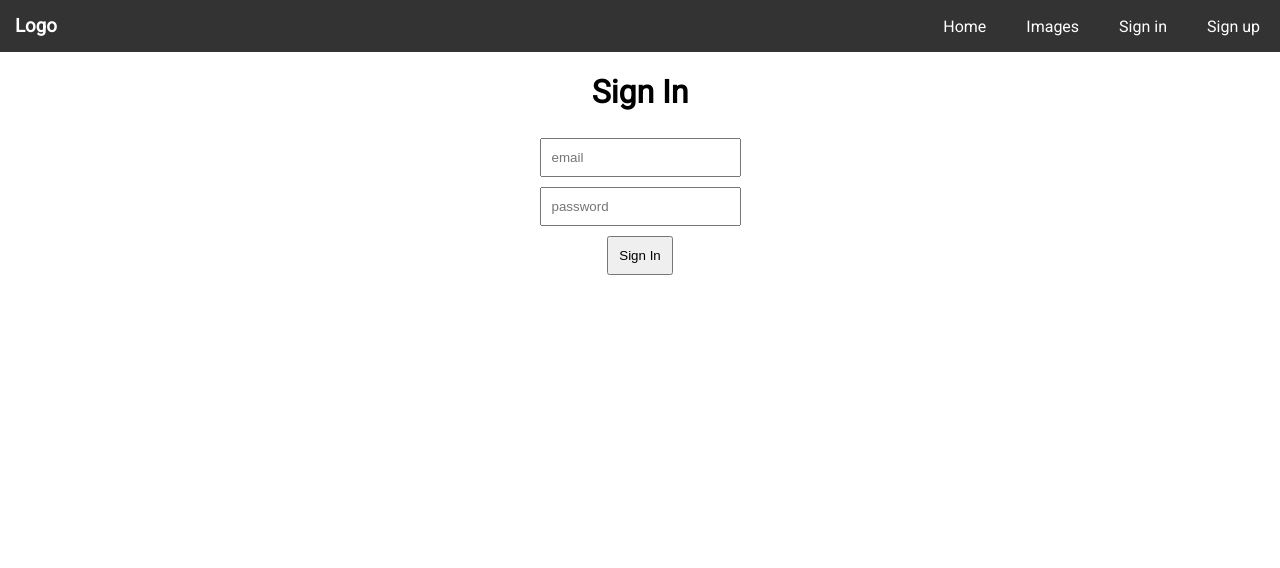
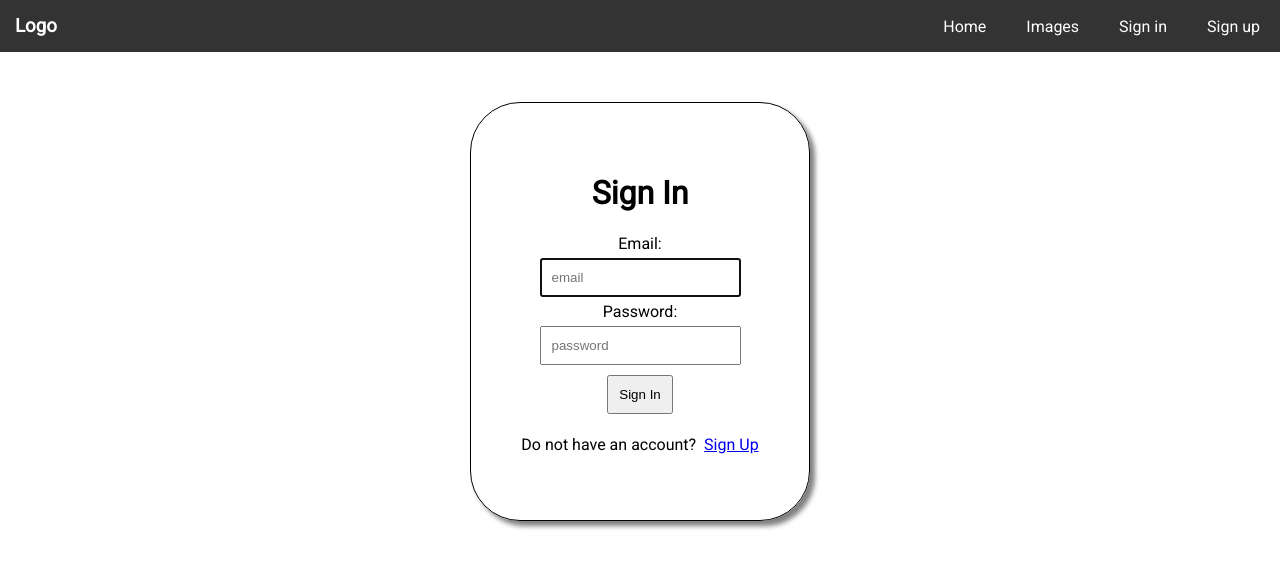
Before and after one commit to szymongasiewski/scenery-change-detection-frontend, a React (Vite) app: page /signin in a window 1280 px wide. Shown: the top 568 px of the page. Built offline with nearby package versions, Linux system fonts and the light colour scheme.

Commit message:
small changes in register page, index.css, main.jsx, new Login page, creating new AuthProvider

```diff
--- /dev/null
+++ b/src/context/AuthProvider.jsx
@@ -0,0 +1,15 @@
+import { createContext, useState } from "react";
+
+const AuthContext = createContext({});
+
+export const AuthProvider = ({ children }) => {
+  const [user, setUser] = useState({});
+
+  return (
+    <AuthContext.Provider value={{ user, setUser }}>
+      {children}
+    </AuthContext.Provider>
+  );
+};
+
+export default AuthContext;
--- a/src/index.css
+++ b/src/index.css
@@ -62,9 +62,10 @@ nav a:hover {
   border: 0;
 }
 
-.cointainer-border {
+.cointainer-border-shadow {
   border: 1px solid black;
   border-radius: 50px;
   padding: 50px;
   margin: 50px;
+  box-shadow: 5px 5px 5px gray;
 }
--- a/src/main.jsx
+++ b/src/main.jsx
@@ -2,9 +2,12 @@ import React from "react";
 import ReactDOM from "react-dom/client";
 import App from "./App.jsx";
 import "./index.css";
+import { AuthProvider } from "./context/AuthProvider.jsx";
 
 ReactDOM.createRoot(document.getElementById("root")).render(
   <React.StrictMode>
-    <App />
+    <AuthProvider>
+      <App />
+    </AuthProvider>
   </React.StrictMode>,
 );
--- a/src/pages/Login.jsx
+++ b/src/pages/Login.jsx
@@ -1,24 +1,118 @@
-import { useContext } from "react";
-import AuthContext from "../context/AuthContext";
+import { useRef, useState, useEffect, useContext } from "react";
+import { useNavigate, Link } from "react-router-dom";
+//import AuthContext from "../context/AuthContext";
+import AuthContext from "../context/AuthProvider";
+import axios from "../api/axios";
 
 const Login = () => {
-  let { loginUser } = useContext(AuthContext);
+  //let { loginUser } = useContext(AuthContext);
+  const { setUser } = useContext(AuthContext);
+
+  const emailRef = useRef();
+  const errorRef = useRef();
+
+  const [email, setEmail] = useState("");
+  const [password, setPassword] = useState("");
+  const [errorMessage, setErrorMessage] = useState("");
+
+  const navigate = useNavigate();
+
+  useEffect(() => {
+    emailRef.current.focus();
+  }, []);
+
+  useEffect(() => {
+    setErrorMessage("");
+  }, [email, password]);
+
+  const handleSubmit = async (e) => {
+    e.preventDefault();
+
+    try {
+      const response = await axios.post(
+        "login/",
+        JSON.stringify({
+          email: email,
+          password: password,
+        }),
+        {
+          headers: { "Content-Type": "application/json" },
+          withCredentials: true,
+        },
+      );
+      const accessToken = response?.data?.access_token;
+      const refreshToken = response?.data?.refresh_token;
+      const userEmail = response?.data?.email;
+      setUser({ userEmail, accessToken, refreshToken });
+      setEmail("");
+      setPassword("");
+
+      if (response.status === 200) {
+        navigate("/");
+      }
+    } catch (error) {
+      if (!error?.response) {
+        setErrorMessage("Server is not responding");
+      } else if (error?.response?.status === 401) {
+        setErrorMessage("Invalid email or password");
+      } else if (error?.response?.status === 400) {
+        setErrorMessage("Fields cannot be empty");
+      } else {
+        setErrorMessage("Something went wrong");
+      }
+      errorRef.current.focus();
+    }
+  };
 
   return (
     <div className="container">
+      <div className="container cointainer-border-shadow">
+        <p
+          ref={errorRef}
+          className={errorMessage ? "error" : "offscreen"}
+          aria-live="asserive"
+        >
+          {errorMessage}
+        </p>
         <h1>Sign In</h1>
-      <form className="container" onSubmit={loginUser}>
-        <input className="item" type="email" name="email" placeholder="email" />
+        <form className="container" onSubmit={handleSubmit}>
+          {" "}
+          {/* onSubmit={loginUser}> */}
+          <label htmlFor="email">Email:</label>
+          <input
+            className="item"
+            type="email"
+            id="email"
+            ref={emailRef}
+            name="email"
+            placeholder="email"
+            autoComplete="off"
+            onChange={(e) => setEmail(e.target.value)}
+            value={email}
+            required
+          />
+          <label htmlFor="password">Password:</label>
           <input
             className="item"
             type="password"
+            id="password"
             name="password"
             placeholder="password"
+            onChange={(e) => setPassword(e.target.value)}
+            value={password}
+            required
           />
           <button className="item" type="submit">
             Sign In
           </button>
+          <p>
+            Do not have an account? &nbsp;
+            <span>
+              <Link to="/signup">Sign Up</Link>
+            </span>
+          </p>
         </form>
+      </div>
     </div>
   );
 };
--- a/src/pages/Register.jsx
+++ b/src/pages/Register.jsx
@@ -68,11 +68,11 @@ const Register = () => {
     try {
       const response = await axios.post(
         "register/",
-        {
+        JSON.stringify({
           email: email,
           password: password,
           confirm_password: confirmPassword,
-        },
+        }),
         {
           headers: {
             "Content-Type": "application/json",
@@ -98,7 +98,7 @@ const Register = () => {
 
   return (
     <div className="container">
-      <div className="container cointainer-border">
+      <div className="container cointainer-border-shadow">
         <p
           ref={errorRef}
           className={errorMessage ? "error" : "offscreen"}
```
Lines whose indentation alone changed are shown as unchanged.
